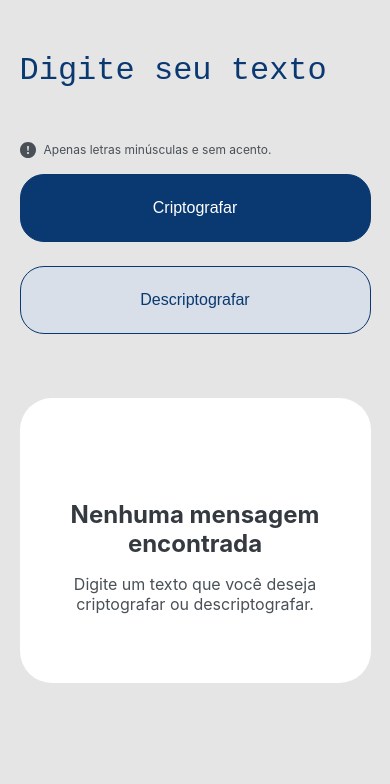
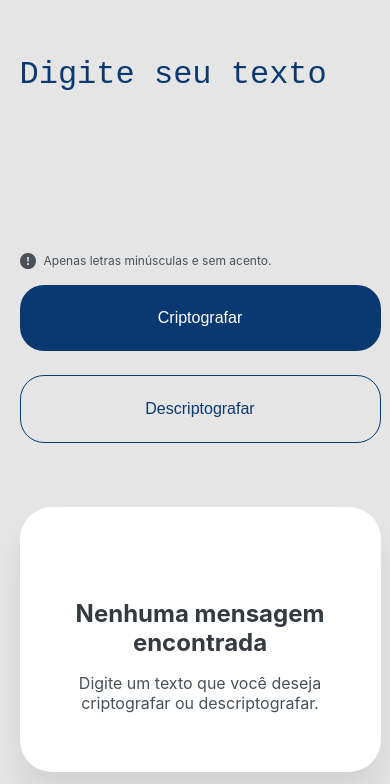
Before and after one commit to soldier42/challenge-encriptador-de-texto, a plain HTML site: page index.html in a window 390 px wide. Shown: the part 149-933 px from the top of the page. Before the commit the page ends 844 px from the top, so only its background shows below. Drawn offline with Linux system fonts and the light colour scheme.

Commit message:
melhoria na responsividade
Também foi feito adição de sombras e nomeações de variáveis,

```diff
--- a/styles/style.css
+++ b/styles/style.css
@@ -1,51 +1,63 @@
 * {
+    box-sizing: border-box;
     padding: 0px;
     margin: 0px;
-    box-sizing: border-box;
 }
 
 :root {
-  --cor-background: #E5E5E5;
-  --cor-boxes: #FFFFFF;
-  --dark-blue: #0A3871;
-  --dark-gray: #495057;
-  --very-dark-gray: #343A40;
-  --ligh-blue: #D8DFE8;
+    --color-background: #e5e5e5;
+    --color-box-result: #FFFFFF;
+    --color-texto-input: #0A3871;
+    --color-button-crip: #0A3871;
+    --color-button-crip-text: #FFFFFF;
+    --color-button-descrip-text: #0A3871;
+    --color-button-descrip-border: #0A3871;
+    --color-button-copy-border: #0A3871;
+    --color-button-copy-text: #0A3871;
+    --color-button-white-hover: #D8DFE8;
+    --color-button-darkblue-hover: #0a3871d8;
+    --color-text-warning: #495057;
+    --color-text-result: #495057;
+    --color-text-big: #343A40;
+    --color-text-normal: #495057;
 }
 
 body {
     font-family: 'Inter', sans-serif;
-    background-color: var(--cor-background);
+    background-color: var(--color-background);
 }
 
 .container {
     display: flex;
-    justify-content: space-around;
+    justify-content: space-evenly;
     gap: 80px;
     max-width: 1440px;
+    min-width: none;
     height: 100vh;
     padding: 3% 5%;
-    margin: auto;
+    margin: 0 auto;
 }
 
 .container__input {
     display: flex;
     flex-direction: column;
+    width: 70%;
 }
 
 .container__input__textarea {
-    height: 70%;
-    padding-top: 15%;
+    height: 82%;
+    padding-top: 80px;
     font-size: 2rem;
-    background: transparent;
-    color: var(--dark-blue);
+    background: none;
+    border-radius: 32px;
+    color: var(--color-texto-input);
     border: none;
     outline: none;
     resize: none;
 }
 
 .container__input__textarea::placeholder {
-    color: var(--dark-blue);
+    color: var(--color-texto-input);
 }
 
 .container__input__warning {
@@ -53,60 +65,69 @@ body {
     gap: 8px;
     align-items: center;
     font-size: 0.75rem;
-    color: var(--dark-gray);
-    padding-top: 16px;
+    color: var(--color-text-warning);
+    margin-top: 16px;
 }
 
 .container__input__warning__image {
     width: 16px;
-    height: 16px;
 }
 
 .container__input__buttons {
     display: flex;
     gap: 24px;
-    padding-top: 16px;
+    margin-top: 16px;
     justify-content: center;
 }
 
 .container__input__buttons__crip {
     font-size: 1rem;
-    background-color: var(--dark-blue);
-    border: 1px solid var(--dark-blue);
-    color: var(--cor-boxes);
+    width: 100%;
+    background-color: var(--color-button-crip);
+    border: none;
+    color: var(--color-button-crip-text);
     border-radius: 24px;
     padding: 24px;
-    width: 328px;
     cursor: pointer;
 }
 
+.container__input__buttons__crip:hover {
+    background-color: var(--color-button-darkblue-hover);
+}
+
+
 .container__input__buttons__descrip {
     font-size: 1rem;
-    background-color: var(--ligh-blue);
-    border: 1px solid var(--dark-blue);
-    color: var(--dark-blue);
+    background: none;
+    width: 100%;
+    border: 1px solid var(--color-button-descrip-border);
+    color: var(--color-button-descrip-text);
     border-radius: 24px;
     padding: 24px;
-    width: 328px;
     cursor: pointer;
+}
+
+.container__input__buttons__descrip:hover{
+    background-color: var(--color-button-white-hover);
 }
 
 .container__result {
     display: flex;
     flex-direction: column;
     justify-content: center;
-    background-color: var(--cor-boxes);
-    height: 89%;
+    padding: 32px;
+    background-color: var(--color-box-result);
     border-radius: 32px;
-    padding: 2% 2% 2% 2%;
+    width: 30%;
+    box-shadow: 0px 24px 32px rgba(0, 0, 0, 0.080);
 }
 
 .container__result__image {
-    width: 100%;
+    width: 100%
 }
 
 .container__result__big-parag {
-    color: var(--very-dark-gray);
+    color: var(--color-text-big);
     font-size: 1.5rem;
     font-weight: bold;
     text-align: center;
@@ -116,13 +137,13 @@ body {
 .container__result__parag {
     margin-top: 16px;
     font-size: 1rem;
-    color: var(--dark-gray);
+    color: var(--color-text-normal);
     text-align: center;
 }
 
 .container__result__textarea {
     font-size: 1.5rem;
-    color: var(--dark-gray);
+    color: var(--color-text-result);
     height: 100%;
     border: none;
     outline: none;
@@ -131,40 +152,41 @@ body {
 }
 
 .container__result__botao {
-    margin: 0% auto;
     font-size: 1rem;
-    background-color: var(--cor-boxes);
-    border: 1px solid var(--dark-blue);
-    color: var(--dark-blue);
+    background: none;
+    border: 1px solid var(--color-button-copy-border);
+    color: var(--color-button-copy-text);
     border-radius: 24px;
     padding: 24px;
-    margin-top: 32px;
     width: 100%;
     cursor: pointer;
+}
+
+.container__result__botao:hover {
+    background-color: var(--color-button-white-hover);
 }
 
 @media (max-width: 1274px){
     .container {
         flex-direction: column;
         justify-content: space-between;
-        gap: 64px;
+        padding-top: 0;
+        gap: 0;
     }
 
     .container__logo {
-        padding-top: 74px;
+        margin-top: 74px;
     }
 
     .container__input {
-        height: 100%;
-    }
-
-    .container__input__textarea {
-        padding-top: 0%;
+        width: 100%;
+        height: 65%;
     }
 
     .container__result {
         width: 100%;
-        padding: 32px;
+        height: 35%;
+        margin-top: 64px;
     }
 
     .container__result__image {
@@ -173,15 +195,12 @@ body {
 }
 
 @media (max-width: 576px) {
+    .container {
+        min-width: 400px;
+        height: 933px;
+    }
+
     .container__input__buttons {
         flex-direction: column;
     }
-
-    .container__input__buttons__crip {
-        width: 100%;
-    }
-
-    .container__input__buttons__descrip {
-        width: 100%;
-    }
 }
```
